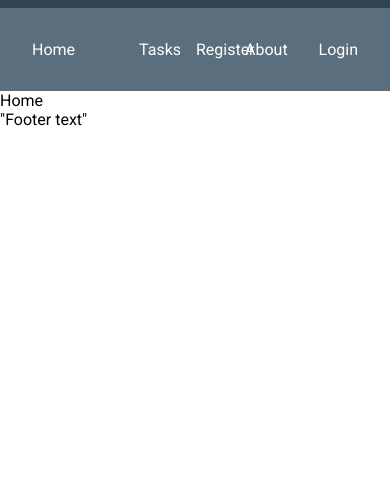
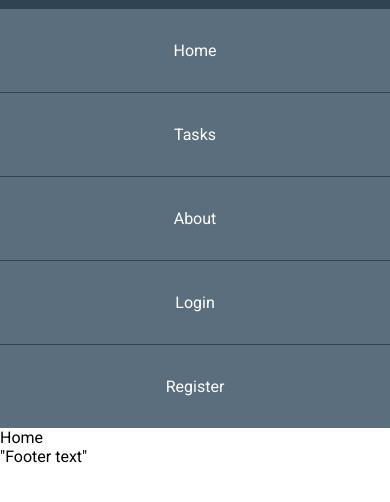
Before and after one commit to samikuikka/Homepage, a React (Create React App) app: page / in a window 390 px wide. Shown: the top 502 px of the page. Built offline with nearby package versions, Linux system fonts and the light colour scheme.

Commit message:
Grid nav and responsive header

```diff
--- a/src/App.js
+++ b/src/App.js
@@ -9,10 +9,6 @@
 import './styles/header.css'
 
 function App() {
-
-  const padding = {
-    padding: 5
-  }
 
   return (
     <div>
--- a/src/styles/header.css
+++ b/src/styles/header.css
@@ -31,3 +31,45 @@
 .navigation a:hover {
     background-color: #2f4351;
 }
+
+@media only screen and (max-width: 800px) {
+    #nav-left {
+        display: flex;
+        width: 60%;
+        justify-content: space-around;
+    }
+    #nav-right {
+        display: flex;
+        width: 40%;
+        flex-direction: row;
+        justify-content: space-around;
+    }
+    .navigation {
+        justify-content: space-around;
+    }
+}
+
+@media only screen and (max-width: 600px) {
+
+    .navigation {
+        flex-direction: column;
+        background-color: #2f4351;
+    }
+
+    #nav-left {
+        flex-direction: column;
+        width: 100%;
+    }
+
+    #nav-right {
+        flex-direction: column;
+        width: 100%
+    }
+
+    .navigation a {
+        text-align: center;
+        background-color: #5a6e7d;
+        margin-bottom: 0.5px;
+        margin-top: 0.5px;
+    }
+}
```
